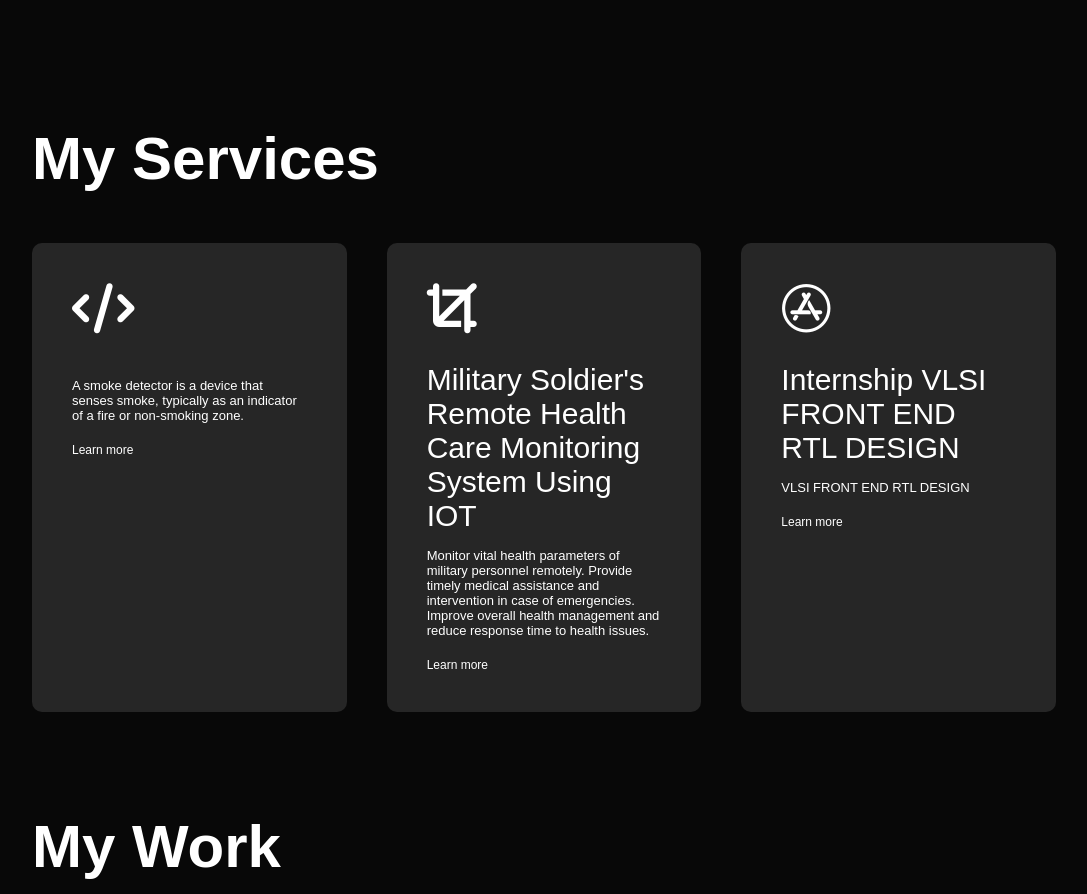
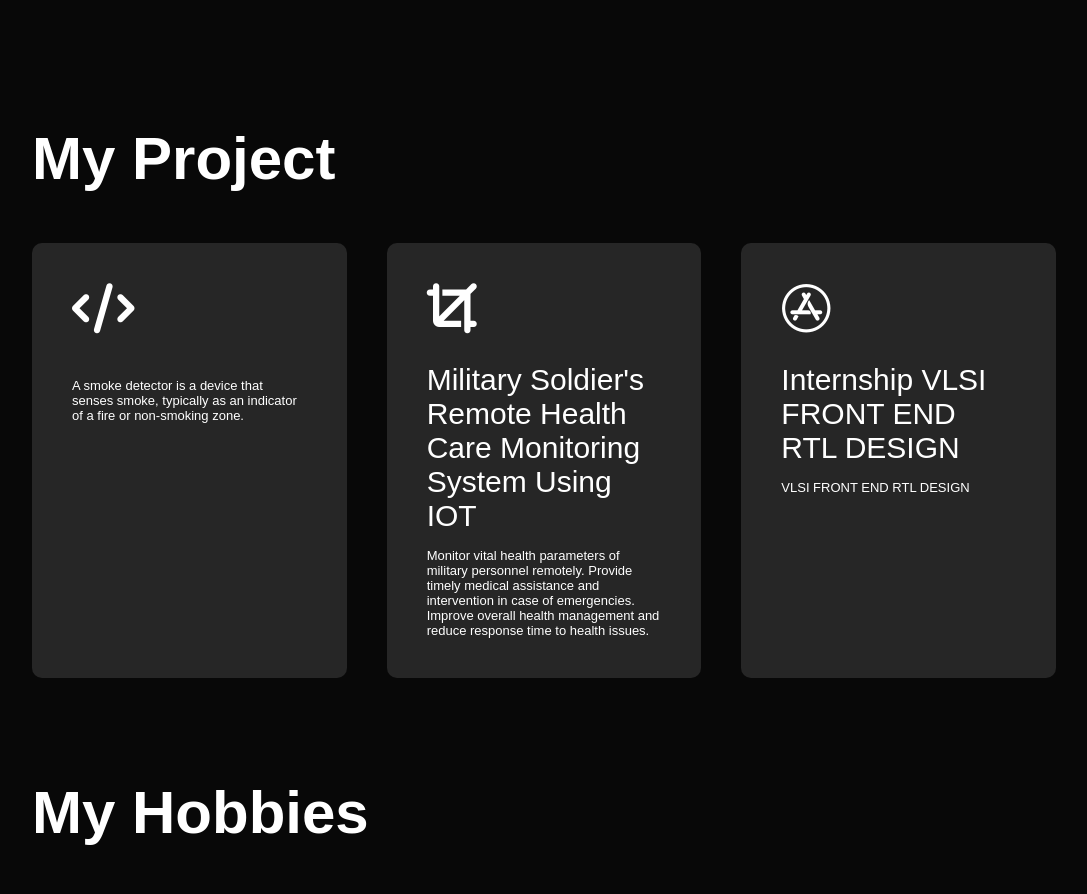
Before and after one commit to ravelabuela/fed, a plain HTML site: page index.html in a window 1280 px wide. Shown: the part 1300-2194 px from the top of the page, without its empty margins (96-1183 px from the left). Drawn offline with Linux system fonts and the light colour scheme.

Commit message:
Update index.html

```diff
--- a/index.html
+++ b/index.html
@@ -15,7 +15,7 @@
             <ul id="sidemenu">
                 <li><a href="#header">Home</a></li>
                 <li><a href="#about">About</a></li>
-                <li><a href="#services">Services</a></li>
+                <li><a href="#services">Project</a></li>
                 <li><a href="#portfolio">Portfolio</a></li>
                 <li><a href="#contact">Contact</a></li>
                 <i class="fa-solid fa-xmark" onclick="closemenu()"></i>
@@ -23,7 +23,6 @@
             <i class="fa-solid fa-ellipsis-vertical" onclick=" openmenu()"></i>
         </nav>
         <div class="header-text">
-            <p>WEB Designer</p>
             <h1>Hi, I'm <span>Buela</span> <br>From INDIA</h1>
         </div>
     </div>
@@ -53,7 +52,7 @@
                             <li><span>HTML</span><br>HTML<br></li>
                         </ul>
                      </div>
-                     <div class="tab-contents" id="Project">
+                     <div class="tab-contents" id="project">
                         <ul>
                             <li><br>Smoke Alarm Using Sensor<br></li>
                             <li><br>Military Soldier's Remote Health Care Monitoring System Using IOT<br></li>
@@ -72,17 +71,17 @@
         </div>
     </div>
 </div>
-<!-------------services--------->
+<!-------------project--------->
 <div id="services">
     <div class="container">
-        <h1 class="sub-title">My Services</h1>
+        <h1 class="sub-title">My Project</h1>
         <div class="services-list">
             <div>
                 <i class="fa-solid fa-code"></i>
                 <h2></h2>
                 <p>A smoke detector is a device that senses smoke,
                     typically as an indicator of a fire or non-smoking zone.</p>
-                    <a href="#">Learn more</a>
+
             </div>
             <div>
                 <i class="fa-sharp fa-solid fa-crop"></i>
@@ -90,13 +89,13 @@
                 <p>Monitor vital health parameters of military personnel remotely.
                     Provide timely medical assistance and intervention in case of emergencies.
                     Improve overall health management and reduce response time to health issues.</p>
-                    <a href="#">Learn more</a>
+
             </div>
             <div>
                 <i class="fa-brands fa-app-store"></i>
                 <h2>Internship VLSI FRONT END RTL DESIGN </h2>
                 <p>VLSI FRONT END RTL DESIGN</p>
-                    <a href="#">Learn more</a>
+
             </div>
 
         </div>
@@ -107,7 +106,7 @@
 <!--------portfolio----------------------------->
 <div id="portfolio">
     <div class="container">
-        <h1 class="sub-title">My Work</h1>
+        <h1 class="sub-title">My Hobbies</h1>
         <div class="work-list">
             <div class="work">
                 <img src="https://c4.wallpaperflare.com/wallpaper/646/235/690/icons-social-media-social-media-wallpaper-preview.jpg" alt="work image 1" height="500">
@@ -136,7 +135,7 @@
                 </div>
             </div>
         </div>
-        <a href="#" class="btn">See more</a>
+
     </div>
 </div>
 
```
